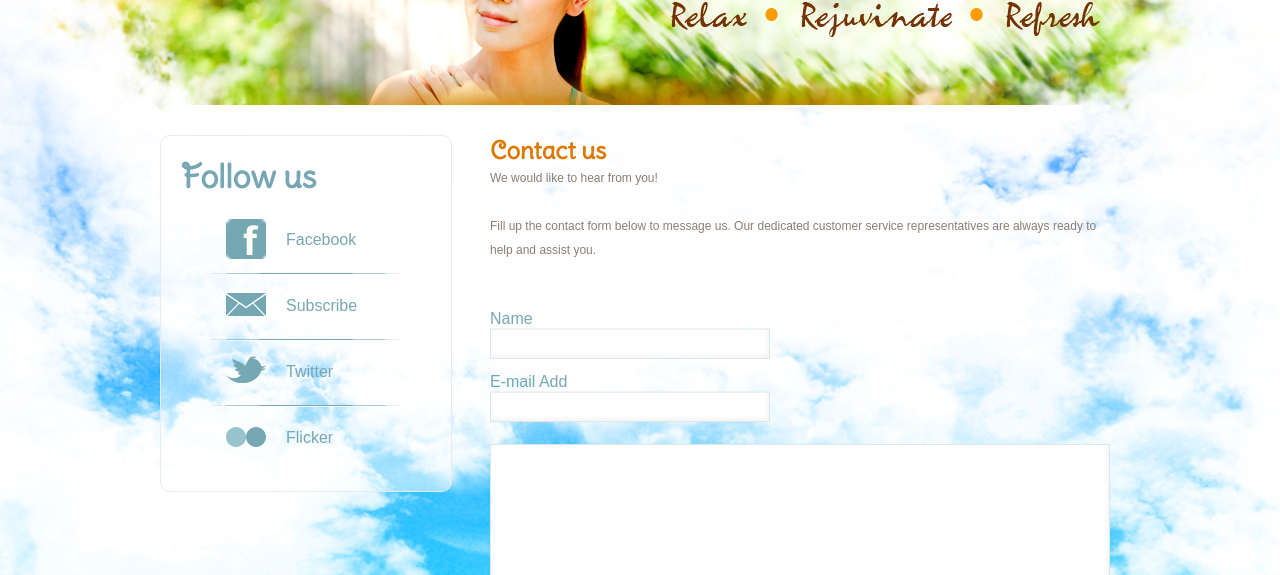
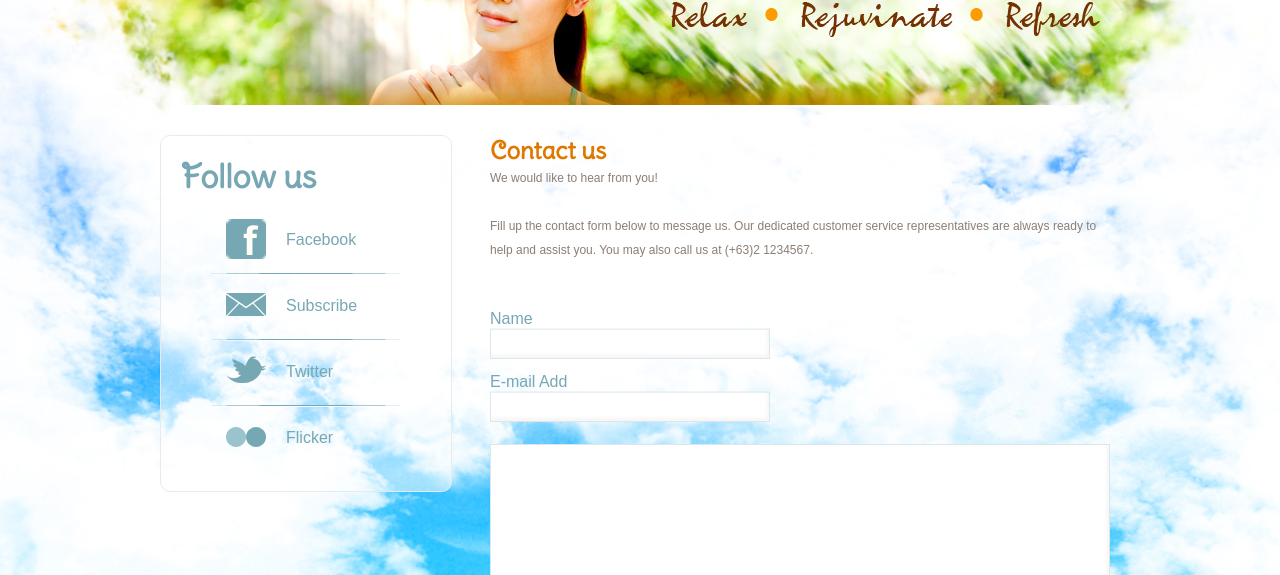
Before and after one commit to jannejanneborcena/wondercoco.github.io, a plain HTML site: page contact.html in a window 1280 px wide. Shown: the part 225-800 px from the top of the page. Drawn offline with Linux system fonts and the light colour scheme.

Commit message:
Update contact page

```diff
--- a/contact.html
+++ b/contact.html
@@ -38,7 +38,7 @@
     <div id="contacts">
       <h2>Contact us</h2>
       <p>We would like to hear from you!
-        <p> Fill up the contact form below to message us. Our dedicated customer service representatives are always ready to help and assist you.
+        <p> Fill up the contact form below to message us. Our dedicated customer service representatives are always ready to help and assist you. You may also call us at (+63)2 1234567.
         </p>
       </p>
       <form action="/wondercoco.github.io/contactsuccess.html" method="get">
```
